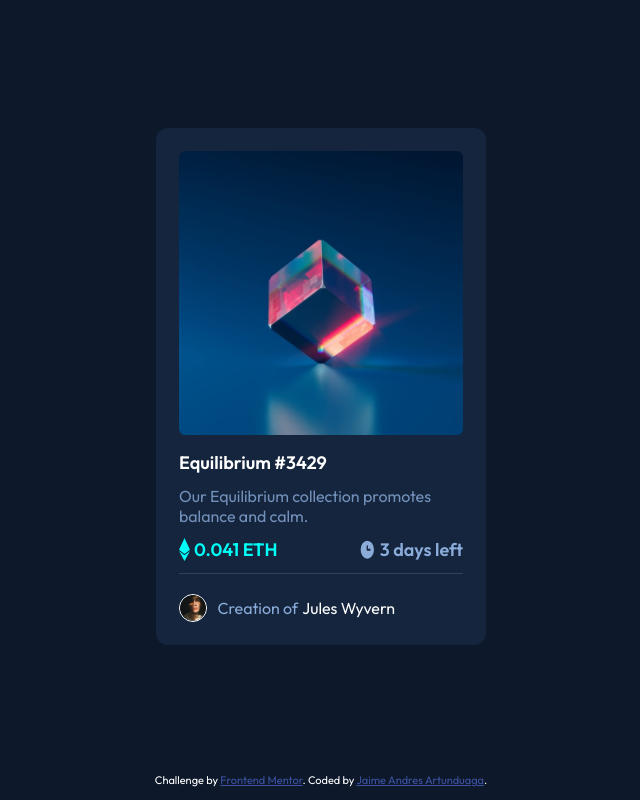
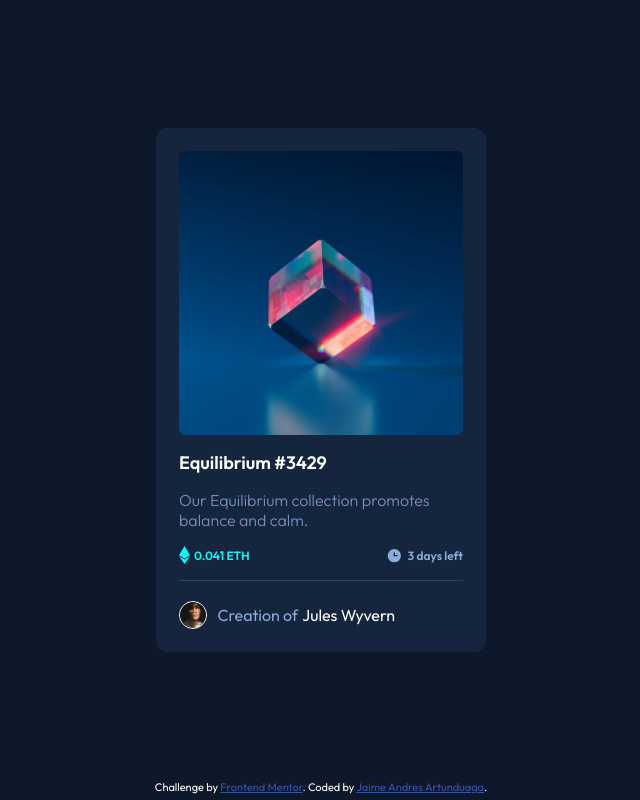
Before and after one commit to jaimeandres77/NftCard, a website: page views/index.html in a window 1280 px wide. Shown: the whole page, without its empty margins (319-959 px from the left). Drawn offline with Linux system fonts and the light colour scheme.

Commit message:
Fixing details

```diff
--- a/public/css/style.css
+++ b/public/css/style.css
@@ -81,30 +81,32 @@ h1:hover{
 
 .outside-text{
     color: var(--Soft-blue);
-    margin: 10px 0px;
+    margin: 16px 0px;
     opacity: 0.8;
-    font-weight: 400;
+    font-weight: 100;
 }
 
 .main-info-container{
     display: flex;
     justify-content: space-between;
     width: 100%;
-    margin: 12px 0px;
+    margin: 16px 0px;
 }
 
 .logo-text-container-right{
     display: flex;
     justify-content: flex-end;
+    align-items: center;
     width: 40%;
-    font-size: 12px;
+    font-size: 8px;
     gap: 4px;
 }
 
 .logo-text-container-left{
     display: flex;
+    align-items: center;
     width: 40%;
-    font-size: 12px;
+    font-size: 8px;
     gap: 4px;
 }
 
```
Also changed, not shown: views/index.html (line endings or trailing spaces).
